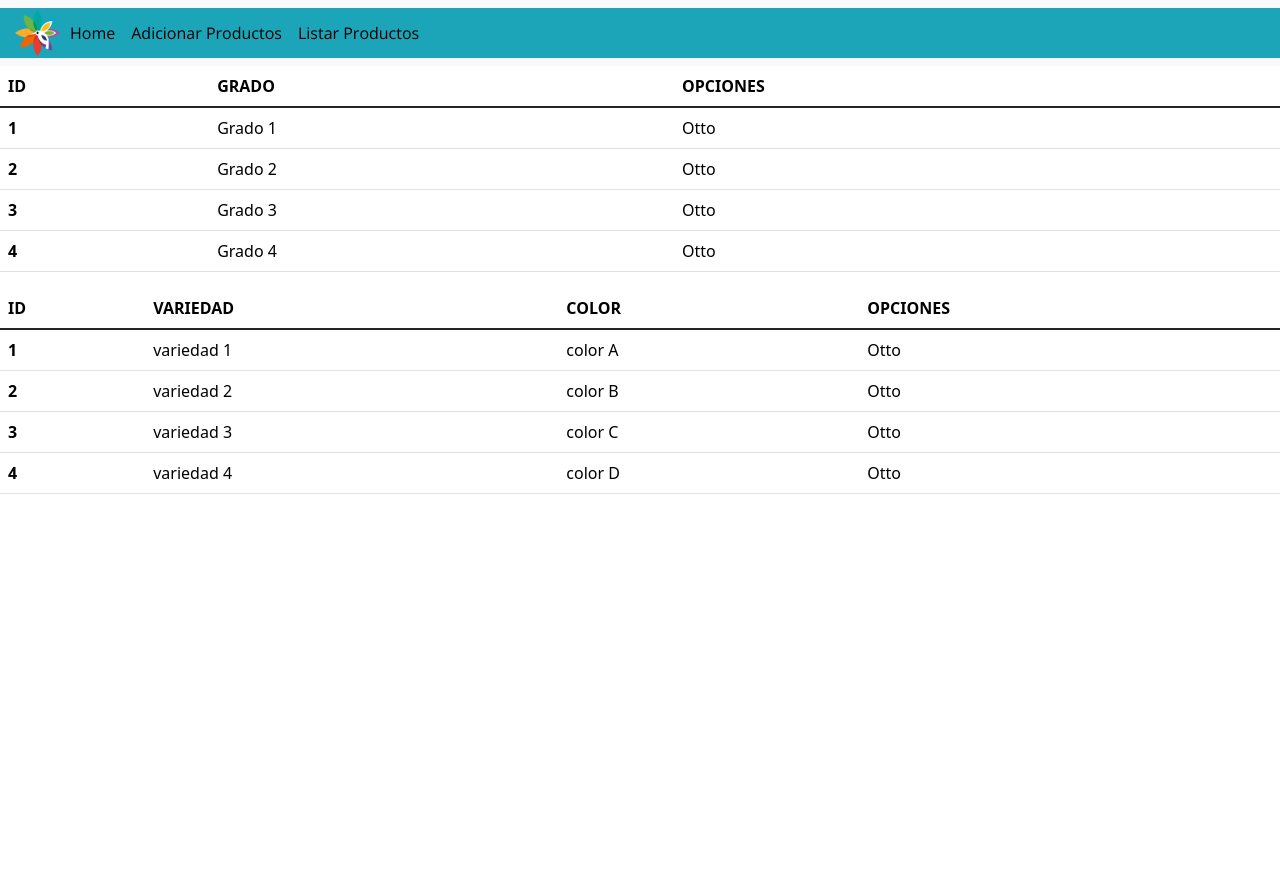
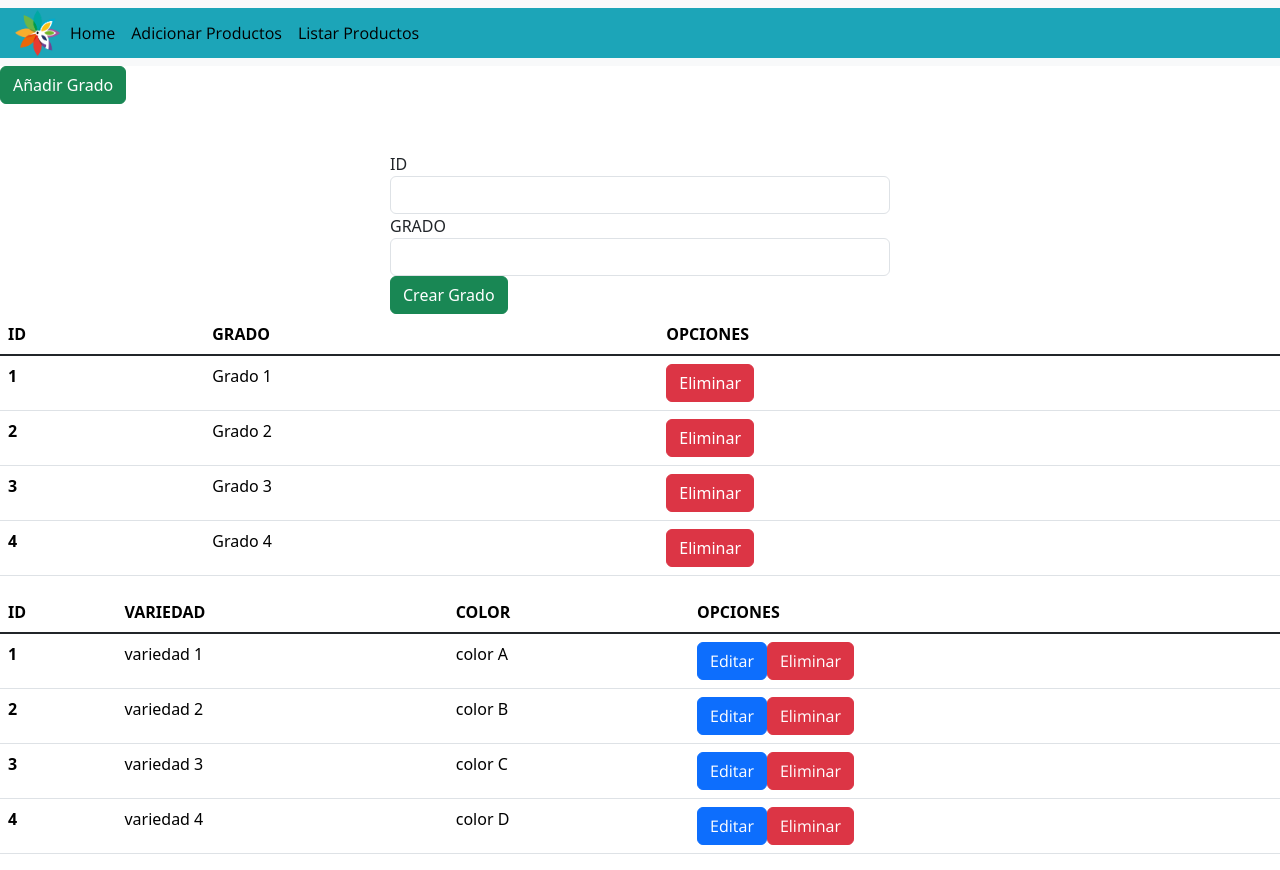
Before and after one commit to Kmylho/PruebaTecnicaAngular, an Angular app: page /adicionar-productos in a window 1280 px wide. Before the commit the page ends 800 px from the top, so only its background shows below. Built offline with nearby package versions, Linux system fonts and the light colour scheme.

Commit message:
try POST 1

```diff
--- a/package.json
+++ b/package.json
@@ -19,6 +19,7 @@
     "@angular/platform-browser-dynamic": "^16.0.0",
     "@angular/router": "^16.0.0",
     "bootstrap": "^5.3.1",
+    "bootstrap-icons": "^1.10.5",
     "rxjs": "~7.8.0",
     "tslib": "^2.3.0",
     "zone.js": "~0.13.0"
--- a/src/app/Service/grado.service.ts
+++ b/src/app/Service/grado.service.ts
@@ -13,7 +13,21 @@ export class GradoService {
 
   constructor(private http: HttpClient) { }
 
-  getGrado(): Observable<Grado[]> {
+  addGrado(id : string , grado: string): Observable<Grado> {
+    const body = { grado: grado };
+    return this.http.post<Grado>(`${this.ApiUrl}`, body);
+  }
+  getGrados(): Observable<Grado[]> {
     return this.http.get<Grado[]>(`${this.ApiUrl}`);
   }
+
+  updateGrado(grado: Grado): Observable<void> {
+    const body = { name: grado.grado };
+    return  this.http.put<void>(`${this.ApiUrl}/${grado.id}`,body);
+  }
+
+  deleteGrado(id: string): Observable<void> {
+    return  this.http.delete<void>(`${this.ApiUrl}/${id}`);
+  }
+
 }
--- a/src/app/adicionar-productos/grado/grado-item/grado-item.component.html
+++ b/src/app/adicionar-productos/grado/grado-item/grado-item.component.html
@@ -0,0 +1,19 @@
+<button class="btn btn-success" style="align-self: right;"> Añadir Grado</button><br><br><br>
+
+<div style="width: 500px; margin: auto;">
+  <div class="submit-form">
+    <div >
+      <div class="form-group">
+        <label for="title">ID</label>
+        <input type="text" class="form-control" id="idGradoNuevo" required name="idGradoNuevo" />
+      </div>
+
+      <div class="form-group">
+        <label for="description">GRADO</label>
+        <input class="form-control" id="gradoGradoNuevo" required name="gradoGradoNuevo" />
+      </div>
+
+      <button (click)="addNewGrado()" class="btn btn-success">Crear Grado</button>
+    </div>
+  </div>
+</div>
--- a/src/app/adicionar-productos/grado/grado-list/gradoList.component.html
+++ b/src/app/adicionar-productos/grado/grado-list/gradoList.component.html
@@ -1,3 +1,4 @@
+<app-grado-item></app-grado-item>
 <table class="table" >
   <thead>
     <tr>
@@ -10,7 +11,9 @@
     <tr *ngFor="let grado of grado">
       <th scope="row">{{ grado?.id }}</th>
       <td>{{ grado?.grado }}</td>
-      <td>Otto</td>
+      <td>
+      <!-- <button type="button" class="btn btn-primary" (click)="onGradoEdit()">Editar</button>&nbsp; -->
+        <button type="button" class="btn btn-danger" (click)="onGradoDelete('1')">Eliminar</button></td>
     </tr>
   </tbody>
 </table>
--- a/src/app/adicionar-productos/grado/grado-list/gradoList.component.ts
+++ b/src/app/adicionar-productos/grado/grado-list/gradoList.component.ts
@@ -14,8 +14,16 @@ export class GradoListComponent implements OnInit{
   constructor(private gradoService: GradoService) {}
 
   ngOnInit(): void {
-    this.gradoService.getGrado().subscribe({
+    this.gradoService.getGrados().subscribe({
       next:(data)=>{this.grado= data},  error : (e)=>console.log("Error", e), complete :()=> console.log(this.grado)
     })
   }
+
+  // onGradoEdit(grado: Grado):void {
+  //   this.gradoService.updateGrado(grado).subscribe();
+  // }
+
+  onGradoDelete(id : string):void {
+    this.gradoService.deleteGrado(id).subscribe();  //llamada al servicio para eliminar el registro de la base
+  }
 }
--- a/src/app/adicionar-productos/variedad/variedad-list/variedad-list.component.html
+++ b/src/app/adicionar-productos/variedad/variedad-list/variedad-list.component.html
@@ -12,7 +12,7 @@
       <th scope="row">{{ variedad?.id }}</th>
       <td>{{ variedad?.variedad }}</td>
       <td>{{ variedad?.color }}</td>
-      <td>Otto</td>
+      <td><button class="btn btn-primary"><a class="nav-link active letra" aria-current="page" href="#">Editar</a></button> <button class="btn btn-danger"><a class="nav-link active letra" aria-current="page" href="#">Eliminar</a></button></td>
     </tr>
   </tbody>
 </table>
```
Also changed, not shown: src/app/adicionar-productos/grado/grado-item/grado-item.component.ts (+12 -0 lines), 1 other file (tests, documents, lock files or other folders).
